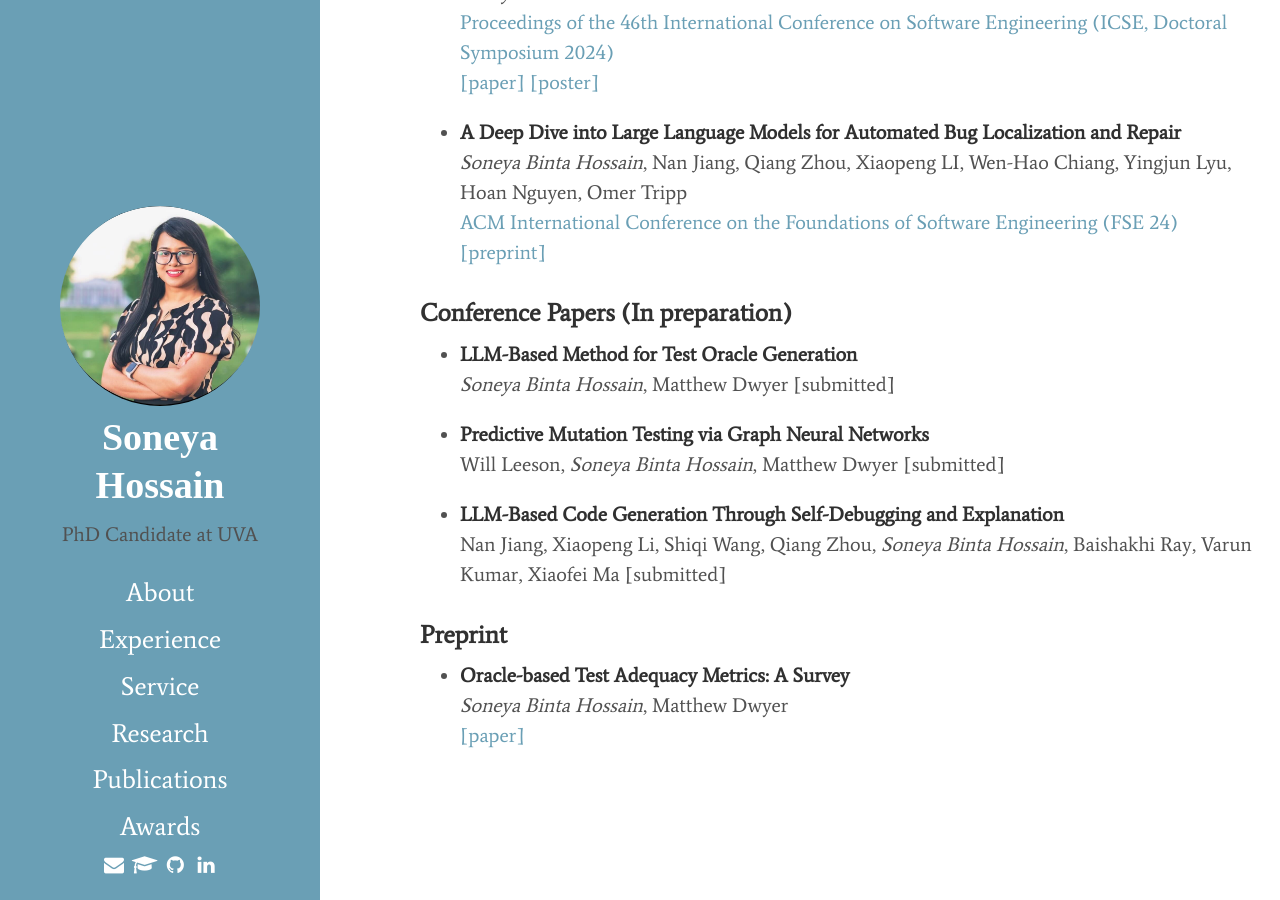
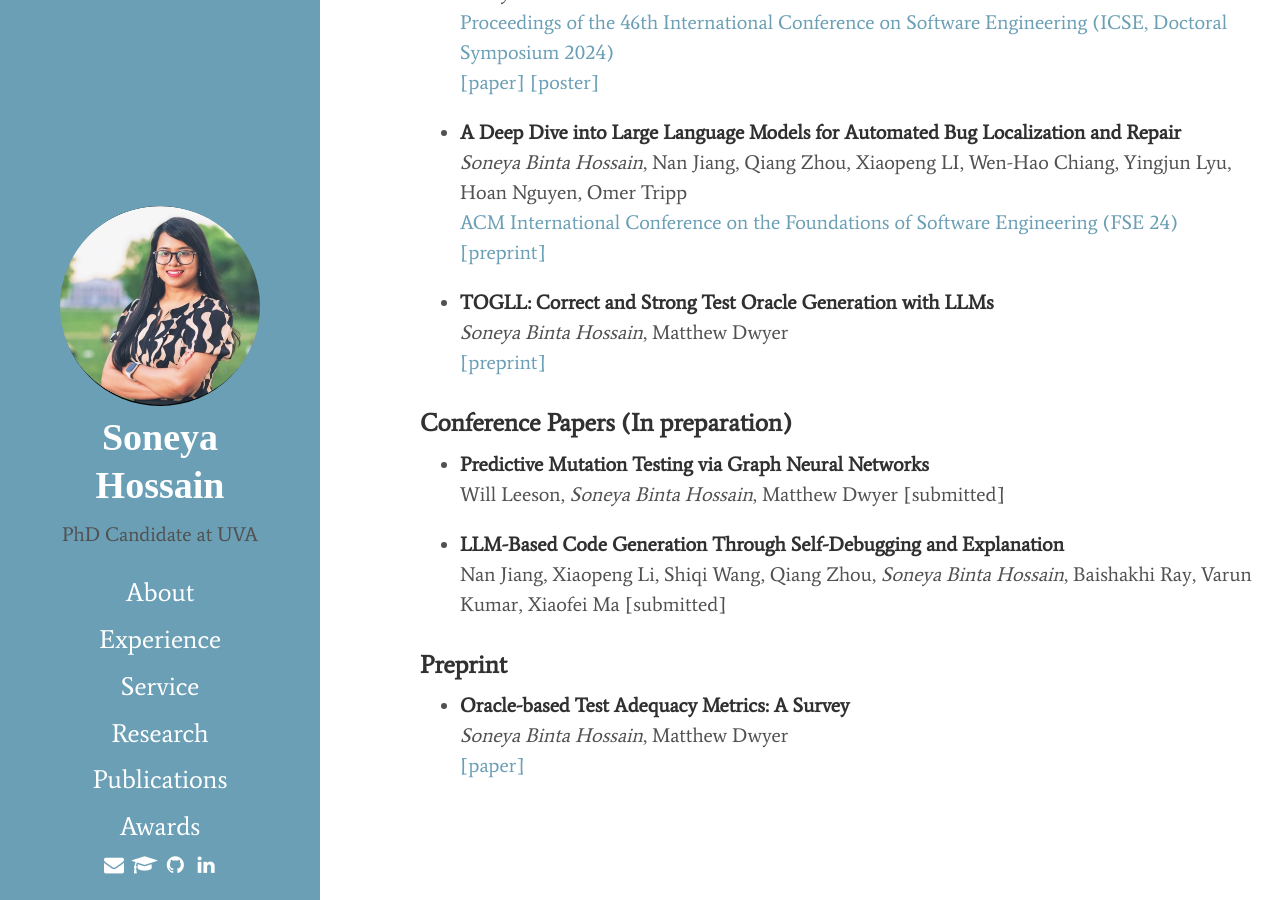
Before and after one commit to soneyahossain/soneyahossain.github.io, a Jekyll site: the page built from publications.md, in a window 1280 px wide and 900 px high, scrolled down 544 px. Built offline with Jekyll 4.4.1, drawn with Linux system fonts in a browser that asks for light colours; cached includes are drawn as plain includes.

Commit message:
Update publications.md

```diff
--- a/publications.md
+++ b/publications.md
@@ -30,11 +30,11 @@ title: Publications
   [ACM International Conference on the Foundations of Software Engineering (FSE 24)](https://2024.esec-fse.org/details/fse-2024-research-papers/17/A-Deep-Dive-into-Large-Language-Models-for-Automated-Bug-Localization-and-Repair)<br/>
    [\[preprint\]](https://doi.org/10.48550/arXiv.2404.11595)
 
+* **TOGLL: Correct and Strong Test Oracle Generation with LLMs** <br />
+  *Soneya Binta Hossain*, Matthew Dwyer <br />
+   [\[preprint\]](https://doi.org/10.48550/arXiv.2405.03786)
 
 ### Conference Papers (In preparation)
-
-* **LLM-Based Method for Test Oracle Generation** <br />
-  *Soneya Binta Hossain*, Matthew Dwyer [submitted] <br />
 
 * **Predictive Mutation Testing via Graph Neural Networks** <br />
   Will Leeson, *Soneya Binta Hossain*, Matthew Dwyer [submitted] <br />
```
